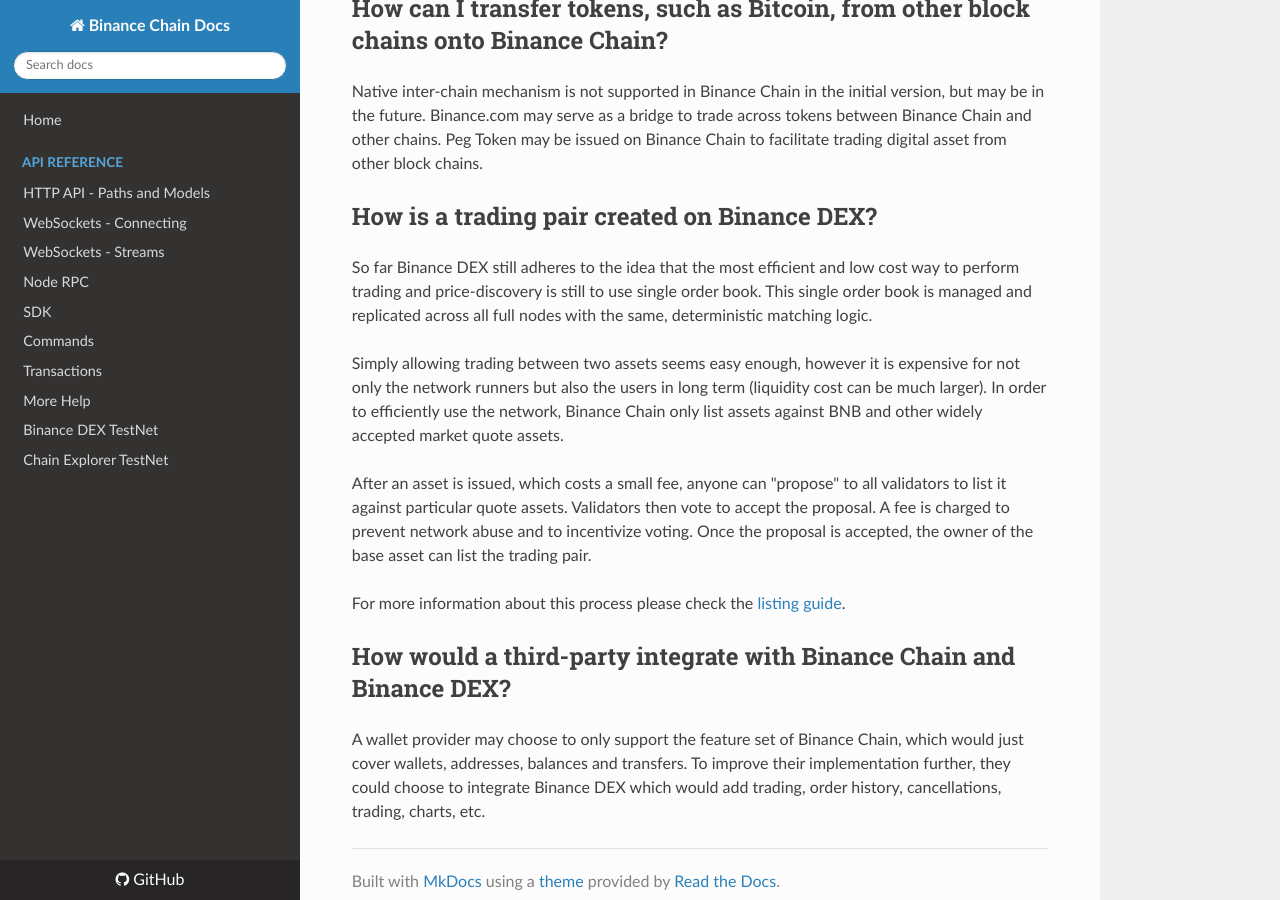
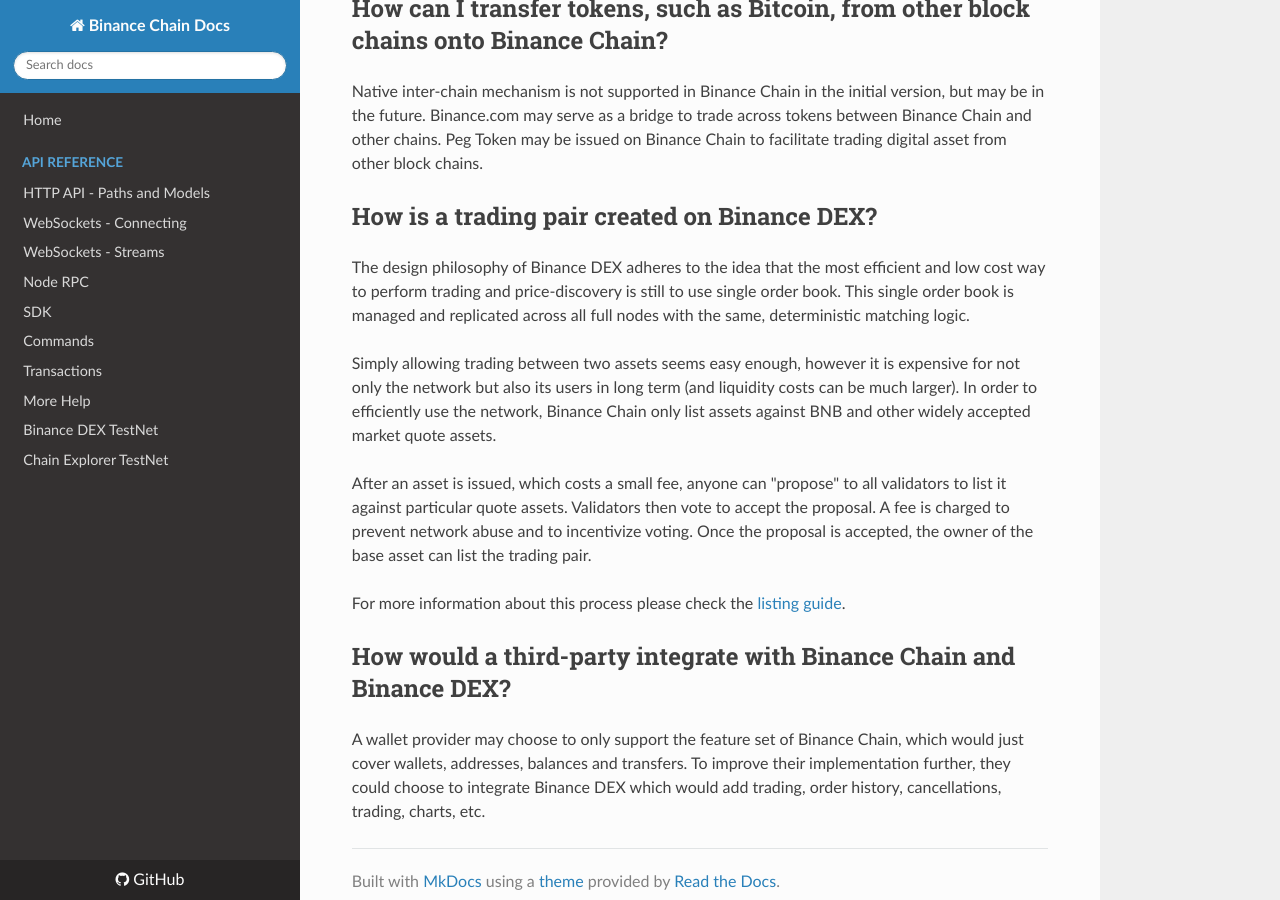
Before and after one commit to yash-sharma1/docs-site, an MkDocs documentation site: the page built from docs/faq.md, in a window 1280 px wide and 900 px high, scrolled down 6392 px. Built offline with MkDocs 1.6.1, drawn with Linux system fonts in a browser that asks for light colours; nearby versions of some CDN libraries; some of the changed text lies outside the part shown.

Commit message:
faq: v0.4, listing answer update

```diff
--- a/docs/faq.md
+++ b/docs/faq.md
@@ -240,12 +240,12 @@
 
 ## How is a trading pair created on Binance DEX?
 
-So far Binance DEX still adheres to the idea that the most efficient and low cost way to perform trading and
+The design philosophy of Binance DEX adheres to the idea that the most efficient and low cost way to perform trading and
 price-discovery is still to use single order book. This single order book is managed and replicated across all
 full nodes with the same, deterministic matching logic.
 
 Simply allowing trading between two assets seems easy enough, however it is expensive for not only the network
-runners but also the users in long term (liquidity cost can be much larger). In order to efficiently use the
+but also its users in long term (and liquidity costs can be much larger). In order to efficiently use the
 network, Binance Chain only list assets against BNB and other widely accepted market quote assets.
 
 After an asset is issued, which costs a small fee,
```
Also changed, not shown: other parts of docs/faq.md (+1 -1 lines).
